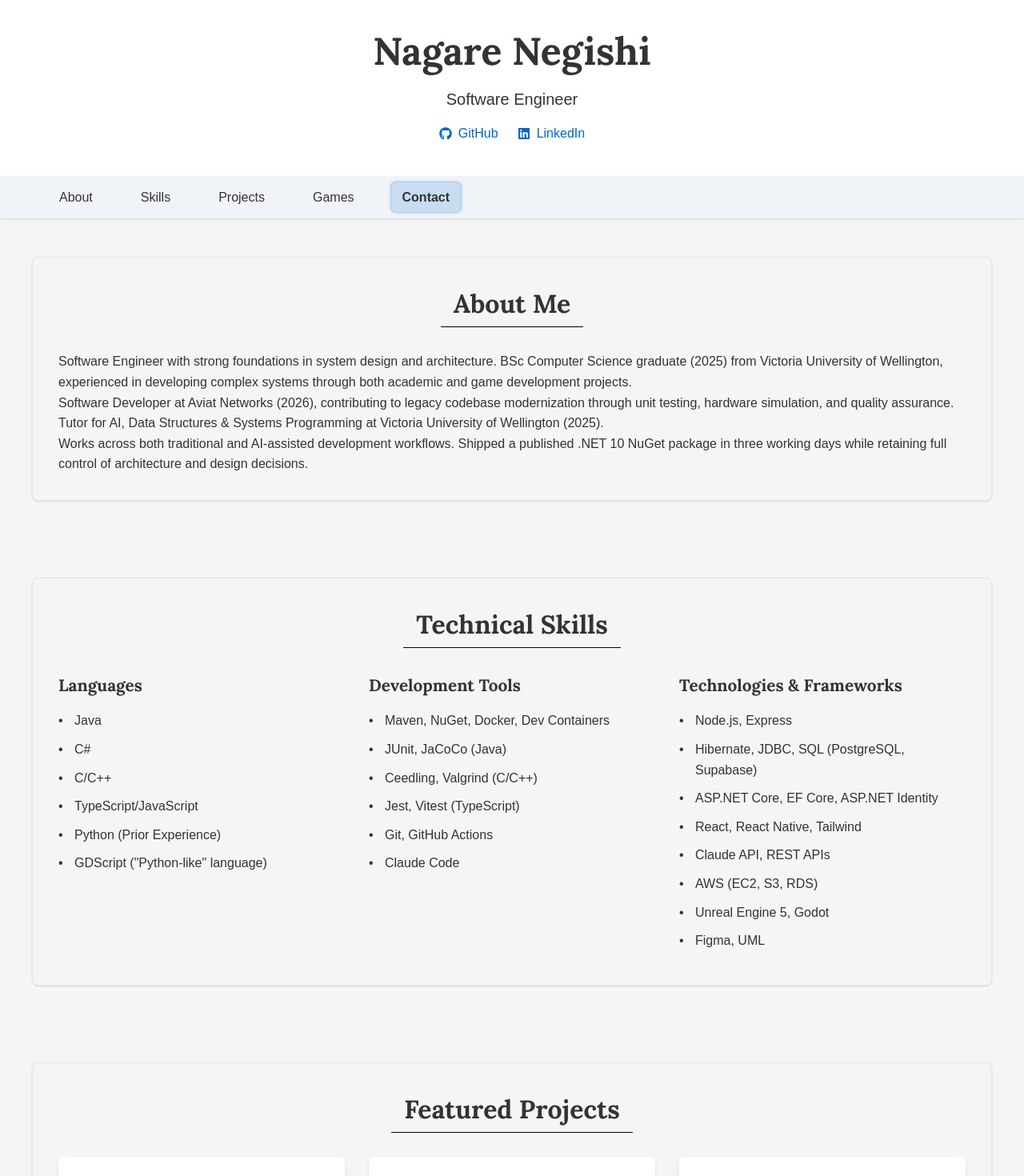
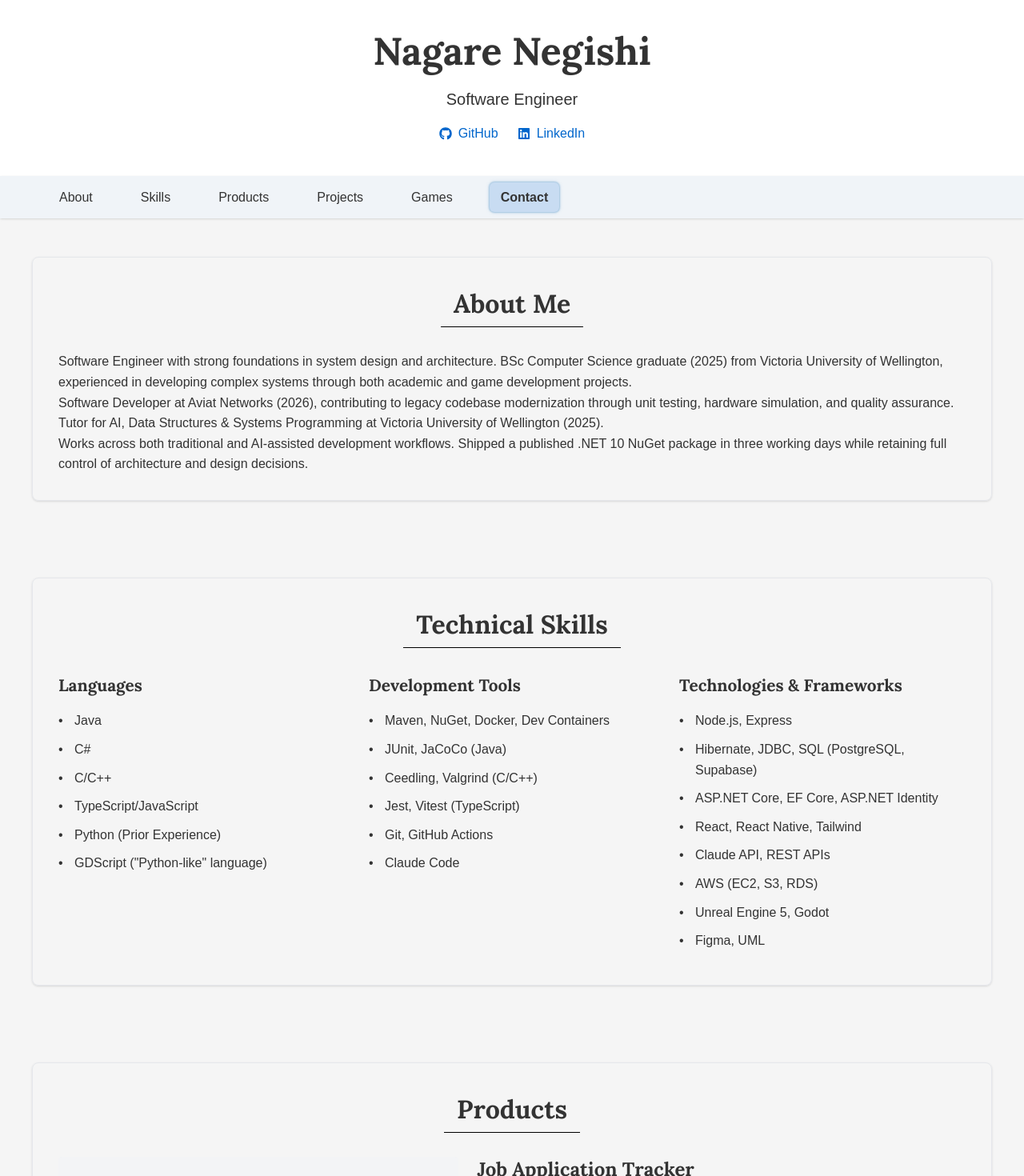
Before and after one commit to NagareNegishi/NagareNegishi.github.io, a React (Vite) app: page / in a window 1280 px wide. Shown: the top 1470 px of the page at 80% size. Built offline with nearby package versions, Linux system fonts and the light colour scheme.

Commit message:
wire product #35

```diff
--- a/src/App.jsx
+++ b/src/App.jsx
@@ -2,6 +2,7 @@ import About from './components/About.jsx'
 import Contact from './components/Contact.jsx'
 import Header from './components/Header.jsx'
 import Nav from './components/Nav.jsx'
+import ProductSection from './components/ProductSection.jsx'
 import ProjectSection from './components/ProjectSection.jsx'
 import Skills from './components/Skills.jsx'
 import { softwareProjects, gameProjects } from './data/projects.js'
@@ -14,6 +15,7 @@ function App() {
       <main>
         <About />
         <Skills />
+        <ProductSection />
         <ProjectSection id="projects" title="Featured Projects" projects={softwareProjects} />
         <ProjectSection id="game-dev" title="Game Development" projects={gameProjects} />
         <Contact />
--- a/src/components/Nav.jsx
+++ b/src/components/Nav.jsx
@@ -52,6 +52,12 @@ function Nav() {
                     Skills
                 </a>
                 <a
+                    href="#products"
+                    className={`${linkBase} ${active === 'products' ? linkActive : ''}`}
+                >
+                    Products
+                </a>
+                <a
                     href="#projects"
                     className={`${linkBase} ${active === 'projects' ? linkActive : ''}`}
                 >
```
